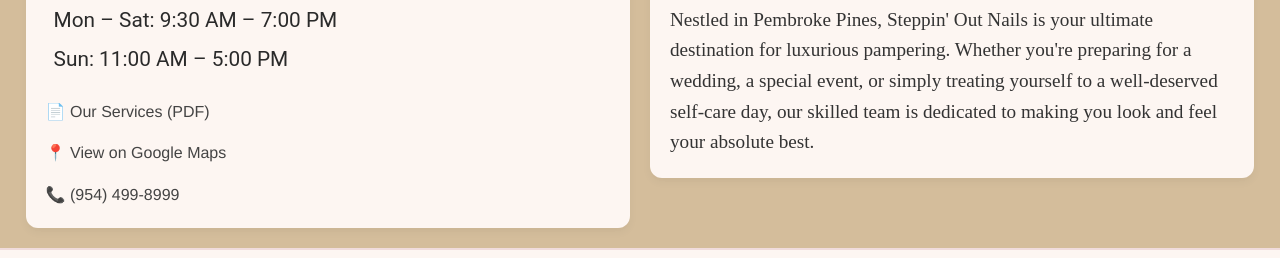
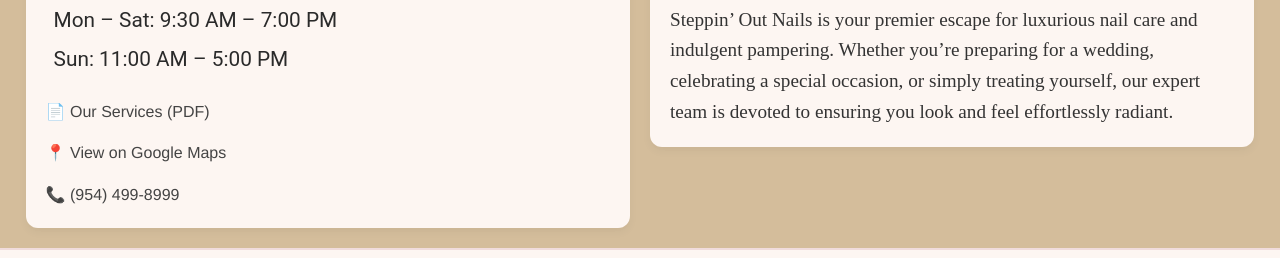
Before and after one commit to fr5ctal/steppinout-website, a plain HTML site: page index.html in a window 1280 px wide. Shown: the part 284-542 px from the top of the page. Drawn offline with nearby package versions, Linux system fonts and the light colour scheme.

Commit message:
Update index.html

```diff
--- a/index.html
+++ b/index.html
@@ -51,7 +51,9 @@
 
     <div class="body-right">
       <h1>Steppin' Out in Style</h1>
-      <p>Nestled in Pembroke Pines, Steppin' Out Nails is your ultimate destination for luxurious pampering. Whether you're preparing for a wedding, a special event, or simply treating yourself to a well-deserved self-care day, our skilled team is dedicated to making you look and feel your absolute best.</p>
+      <p>
+        Steppin’ Out Nails is your premier escape for luxurious nail care and indulgent pampering. Whether you’re preparing for a wedding, celebrating a special occasion, or simply treating yourself, our expert team is devoted to ensuring you look and feel effortlessly radiant.
+      </p>
     </div>
   </section>
 
```
